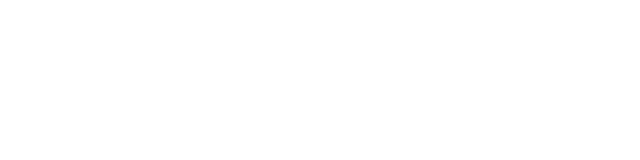
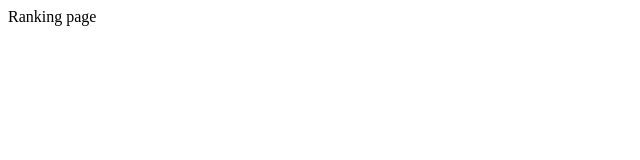
Before and after one commit to kaehehehe/wanted-codestates-project-2, a React (Create React App) app: page /ranking in a window 1280 px wide. Shown: the top 160 px of the page, without its empty margins (0-640 px from the left). Built offline with nearby package versions, Linux system fonts and the light colour scheme; the HTML template or start-up script is replaced by a standard one.

Commit message:
:sparkles: router 적용

```diff
--- a/src/App.jsx
+++ b/src/App.jsx
@@ -1,7 +1,20 @@
 import React from 'react';
+import { BrowserRouter as Router, Routes, Route } from 'react-router-dom';
+
+import Ranking from './pages/Ranking/Ranking';
+import Kart from './pages/Kart/Kart';
+import Track from './pages/Track/Track';
 
 const App = () => {
-  return <></>;
+  return (
+    <Router>
+      <Routes>
+        <Route path="/ranking" element={<Ranking />} />
+        <Route path="/kart" element={<Kart />} />
+        <Route path="/track" element={<Track />} />
+      </Routes>
+    </Router>
+  );
 };
 
 export default App;
--- /dev/null
+++ b/src/pages/Kart/Kart.jsx
@@ -0,0 +1,7 @@
+import React from 'react';
+
+const Kart = () => {
+  return <div>Kart page</div>;
+};
+
+export default Kart;
--- /dev/null
+++ b/src/pages/Ranking/Ranking.jsx
@@ -0,0 +1,7 @@
+import React from 'react';
+
+const Ranking = () => {
+  return <div>Ranking page</div>;
+};
+
+export default Ranking;
--- /dev/null
+++ b/src/pages/Track/Track.jsx
@@ -0,0 +1,7 @@
+import React from 'react';
+
+const Track = () => {
+  return <div>Track page</div>;
+};
+
+export default Track;
```
